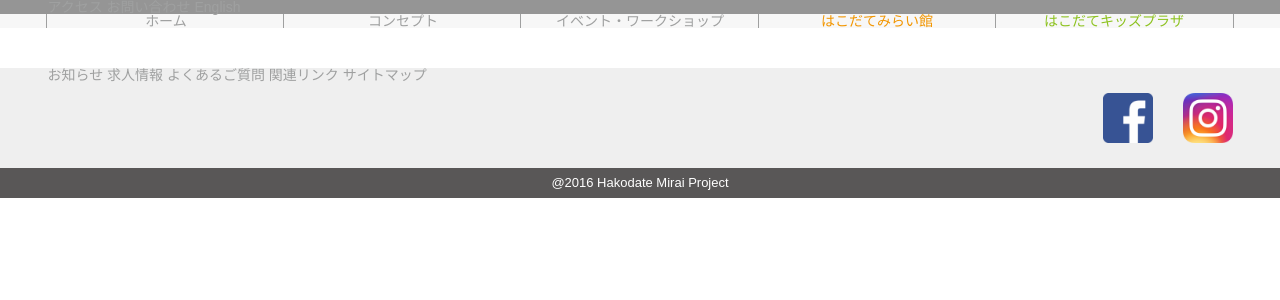
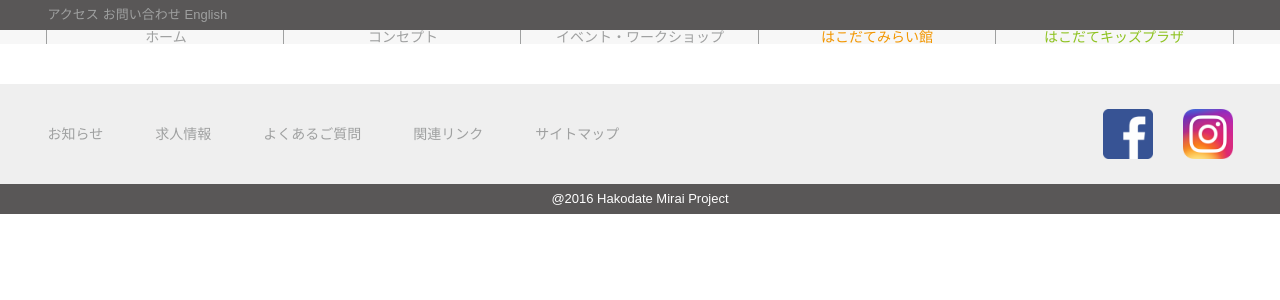
Before and after one commit to YngLab/Msite, a PHP site: page /html/concept.html in a window 1280 px wide. Shown: the top 300 px of the page. Run offline with PHP 8.4, Linux system fonts and the light colour scheme.

Commit message:
コンセプトページ
追加しましたがヘッダーとメインコンテンツはいじらず。あと何気にグローバルナビから遷移できるようにしてます。

```diff
--- a/css/base/_util.scss
+++ b/css/base/_util.scss
@@ -11,8 +11,10 @@ html{
 }
 
 header{
-  background-color: $header_comming__bgc;
-  color: $header_comming__fontColor;
+  background: $footer__copyright;
+  color: $g__fontColor;
+  //background-color: $header_comming__bgc;
+  //color: $header_comming__fontColor;
 }
 
 h2{
--- a/css/layout/_main.scss
+++ b/css/layout/_main.scss
@@ -14,6 +14,13 @@
 
 .latestEvent{
   margin-right: -3.2%;
+}
+
+header{
+  .gHeader{
+    height: 30px;
+    width: 100%;
+  }
 }
 
 .gNav{
--- a/css/module/_main.scss
+++ b/css/module/_main.scss
@@ -51,6 +51,15 @@
   .moreview{
     margin: 40px 3.2% 50px auto;
     width: 75px;
+  }
+}
+
+header{
+  .links{
+    margin-right: auto;
+    font-size: 13px;
+    line-height: 30px;
+    text-decoration: none;
   }
 }
 
@@ -216,7 +225,7 @@
 
 footer{
   .foot{
-    .footerlinks{
+    .footerLinks{
       line-height: 100px;
       .links{
         color: $g__fontColor;
--- a/css/style.css
+++ b/css/style.css
@@ -55,8 +55,8 @@ html {
 }
 
 header {
-  background-color: #959595;
-  color: #fdfdfd;
+  background: #595757;
+  color: #9fa0a0;
 }
 
 h2 {
@@ -142,6 +142,11 @@ a {
 
 .latestEvent {
   margin-right: -3.2%;
+}
+
+header .gHeader {
+  height: 30px;
+  width: 100%;
 }
 
 .gNav {
@@ -268,6 +273,13 @@ footer .copyright {
 .latestEvent .moreview {
   margin: 40px 3.2% 50px auto;
   width: 75px;
+}
+
+header .links {
+  margin-right: auto;
+  font-size: 13px;
+  line-height: 30px;
+  text-decoration: none;
 }
 
 .gNav .gNavli {
@@ -422,10 +434,10 @@ footer .copyright {
   margin-top: 20px;
 }
 
-footer .foot .footerlinks {
+footer .foot .footerLinks {
   line-height: 100px;
 }
-footer .foot .footerlinks .links {
+footer .foot .footerLinks .links {
   color: #9fa0a0;
   float: left;
   font-size: 14px;
--- a/html/concept.html
+++ b/html/concept.html
@@ -11,10 +11,12 @@
 <link rel="stylesheet" href="../css/style.css">
 <link rel="shortcut icon" href="../images/hmp.ico">
 <header>
-  <div class = "headrLinks wrap">
-    <a href="http://hakodate-miraiproject.jp/" class="links">アクセス</a>
-    <a href="http://hakodate-miraiproject.jp/" class="links">お問い合わせ</a>
-    <a href="http://hakodate-miraiproject.jp/" class="links">English</a>
+  <div class = "gHeader">
+    <div class = "headrLinks wrap">
+      <a href="http://hakodate-miraiproject.jp/" class="links">アクセス</a>
+      <a href="http://hakodate-miraiproject.jp/" class="links">お問い合わせ</a>
+      <a href="http://hakodate-miraiproject.jp/" class="links">English</a>
+    </div>
   </div>
 </header>
 <div class = "bgcolor">
@@ -38,6 +40,9 @@
     </div>
   </div>
 </div>
+<!-- 以下body -->
+
+<!-- ここまで -->
 <footer>
   <div class = "foot">
     <div class ="footerLinks wrap">
```
Also changed, not shown: 1 other file.
